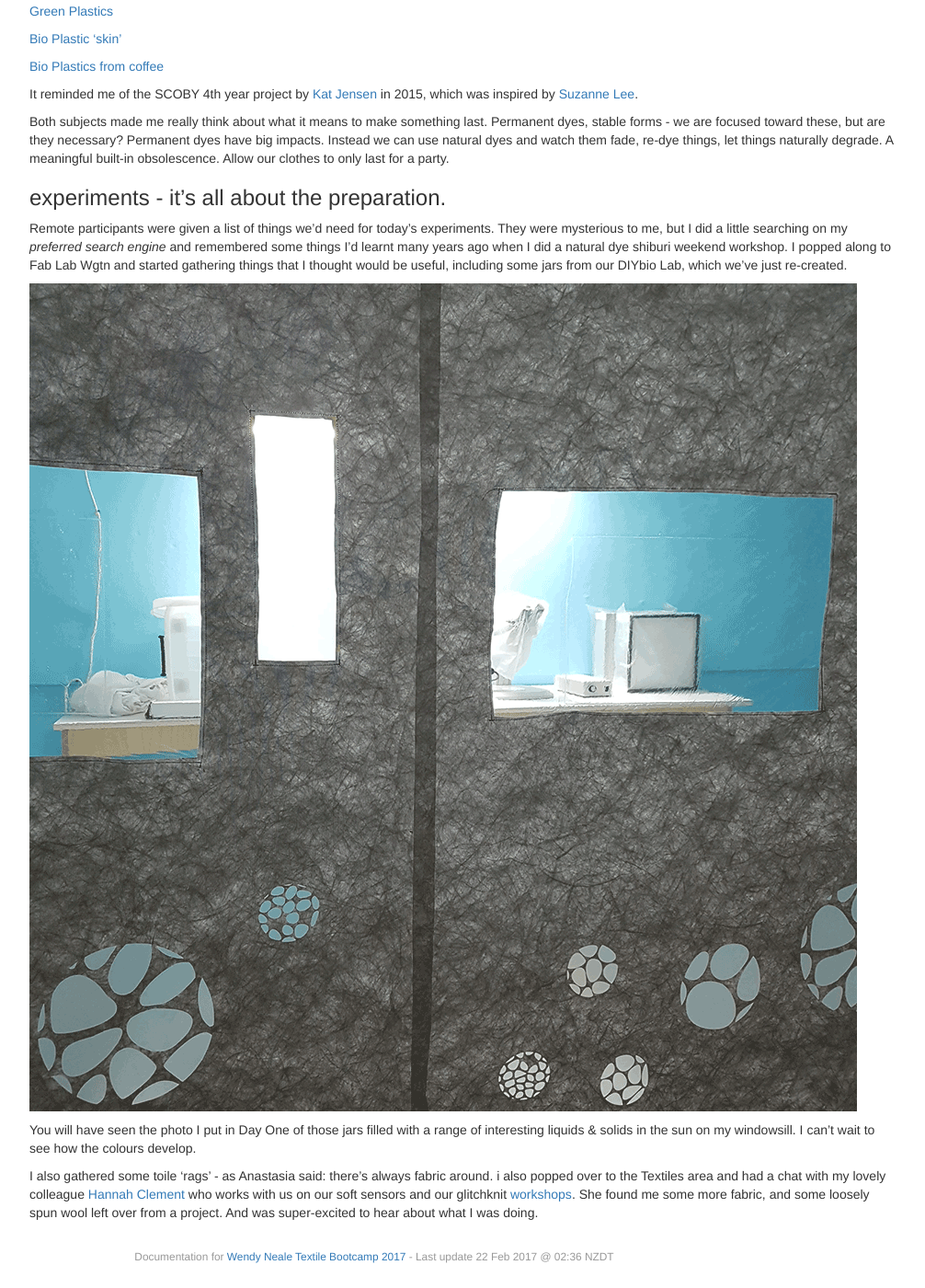
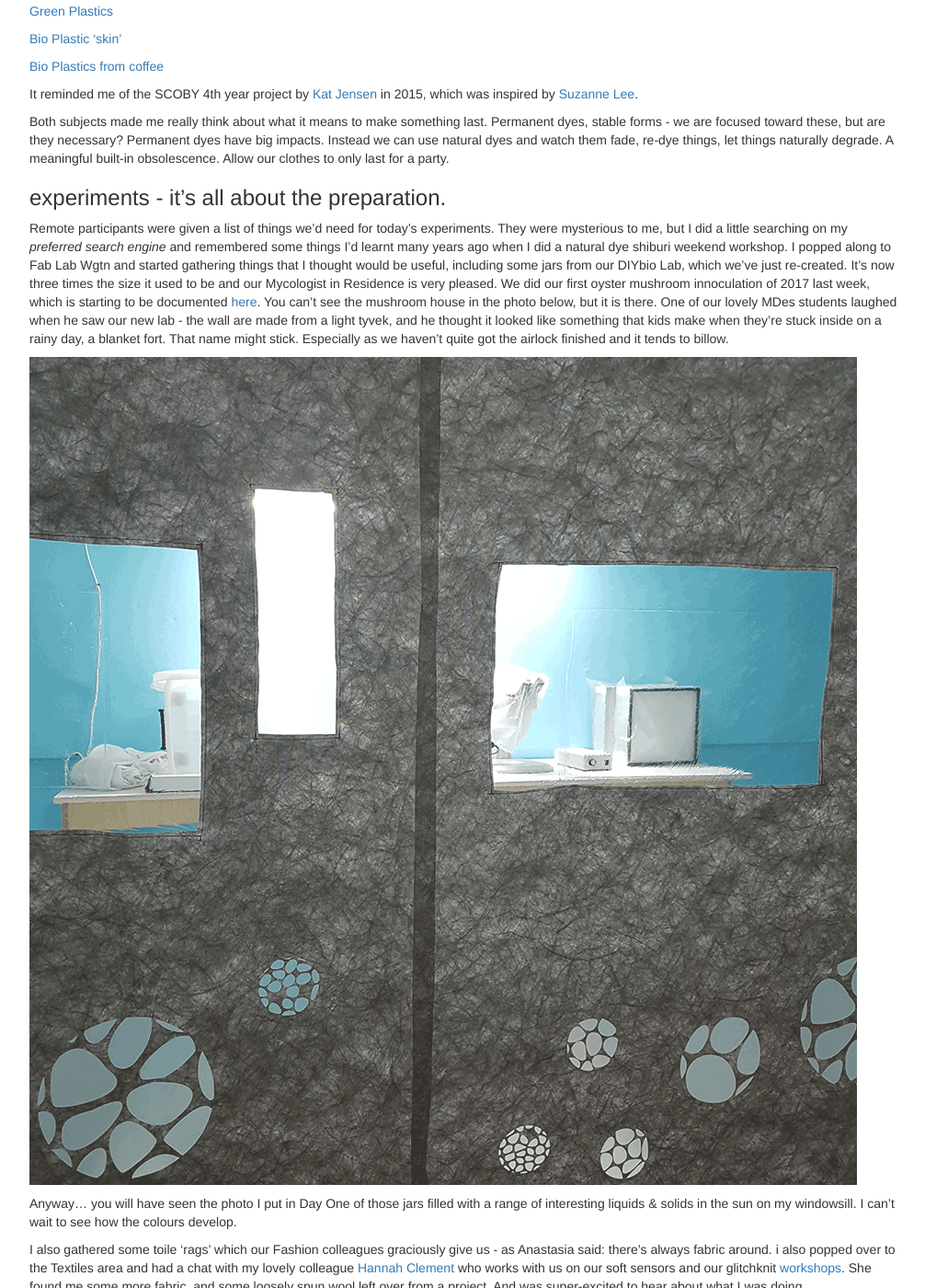
Before and after one commit to wendwarge/wendwarge.github.io, a Jekyll site: the page built from _posts/2017-02-22-day-two.md, in a window 1280 px wide and 1400 px high, scrolled down 252 px. Shown: the whole window at 92% size, without its empty margins (233-1239 px from the left). Built offline with Jekyll 4.4.1, drawn with Linux system fonts in a browser that asks for light colours.

Commit message:
blanket fort

```diff
--- a/_posts/2017-02-22-day-two.md
+++ b/_posts/2017-02-22-day-two.md
@@ -23,10 +23,10 @@ Both subjects made me really think about what it means to make something last. P
 
 ### experiments - it's all about the preparation.
 
-Remote participants were given a list of things we'd need for today's experiments. They were mysterious to me, but I did a little searching on my *preferred search engine* and remembered some things I'd learnt many years ago when I did a natural dye shiburi weekend workshop. I popped along to Fab Lab Wgtn and started gathering things that I thought would be useful, including some jars from our DIYbio Lab, which we've just re-created.
+Remote participants were given a list of things we'd need for today's experiments. They were mysterious to me, but I did a little searching on my *preferred search engine* and remembered some things I'd learnt many years ago when I did a natural dye shiburi weekend workshop. I popped along to Fab Lab Wgtn and started gathering things that I thought would be useful, including some jars from our DIYbio Lab, which we've just re-created. It's now three times the size it used to be and our Mycologist in Residence is very pleased. We did our first oyster mushroom innoculation of 2017 last week, which is starting to be documented [here](http://fablabwgtn.github.io/DIY-biolab/post/Jenga-rafts.html). You can't see the mushroom house in the photo below, but it is there. One of our lovely MDes students laughed when he saw our new lab - the wall are made from a light tyvek, and he thought it looked like something that kids make when they're stuck inside on a rainy day, a blanket fort. That name might stick. Especially as we haven't quite got the airlock finished and it tends to billow.
 
 ![DIYbio Lab](/images/2017-02-22-day-two/diy-bio.png)
 
-You will have seen the photo I put in Day One of those jars filled with a range of interesting liquids & solids in the sun on my windowsill. I can't wait to see how the colours develop.
+Anyway... you will have seen the photo I put in Day One of those jars filled with a range of interesting liquids & solids in the sun on my windowsill. I can't wait to see how the colours develop.
 
-I also gathered some toile 'rags' - as Anastasia said: there's always fabric around. i also popped over to the Textiles area and had a chat with my lovely colleague [Hannah Clement](https://hannahclement.com/about/) who works with us on our soft sensors and our glitchknit [workshops](https://fablabwgtn.co.nz/events/). She found me some more fabric, and some loosely spun wool left over from a project. And was super-excited to hear about what I was doing.
+I also gathered some toile 'rags' which our Fashion colleagues graciously give us - as Anastasia said: there's always fabric around. i also popped over to the Textiles area and had a chat with my lovely colleague [Hannah Clement](https://hannahclement.com/about/) who works with us on our soft sensors and our glitchknit [workshops](https://fablabwgtn.co.nz/events/). She found me some more fabric, and some loosely spun wool left over from a project. And was super-excited to hear about what I was doing.
```
